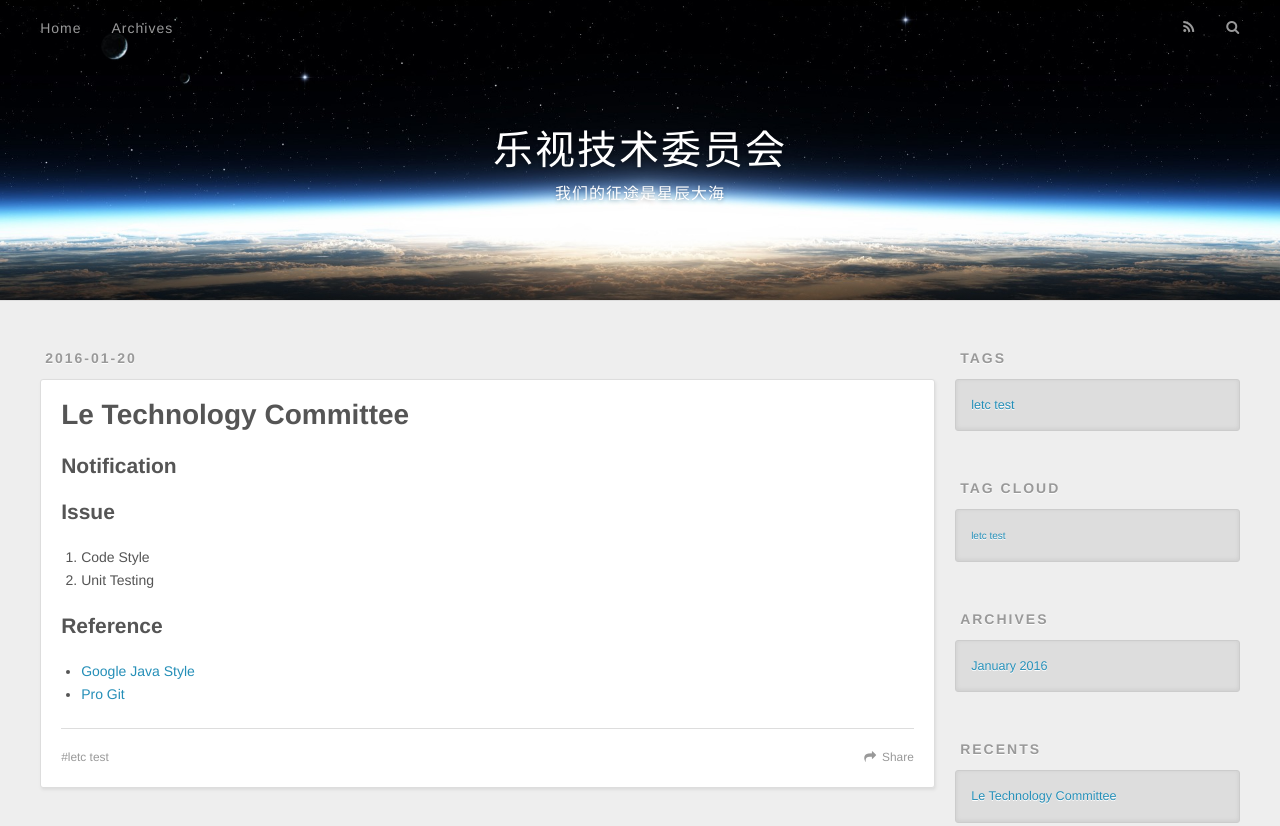
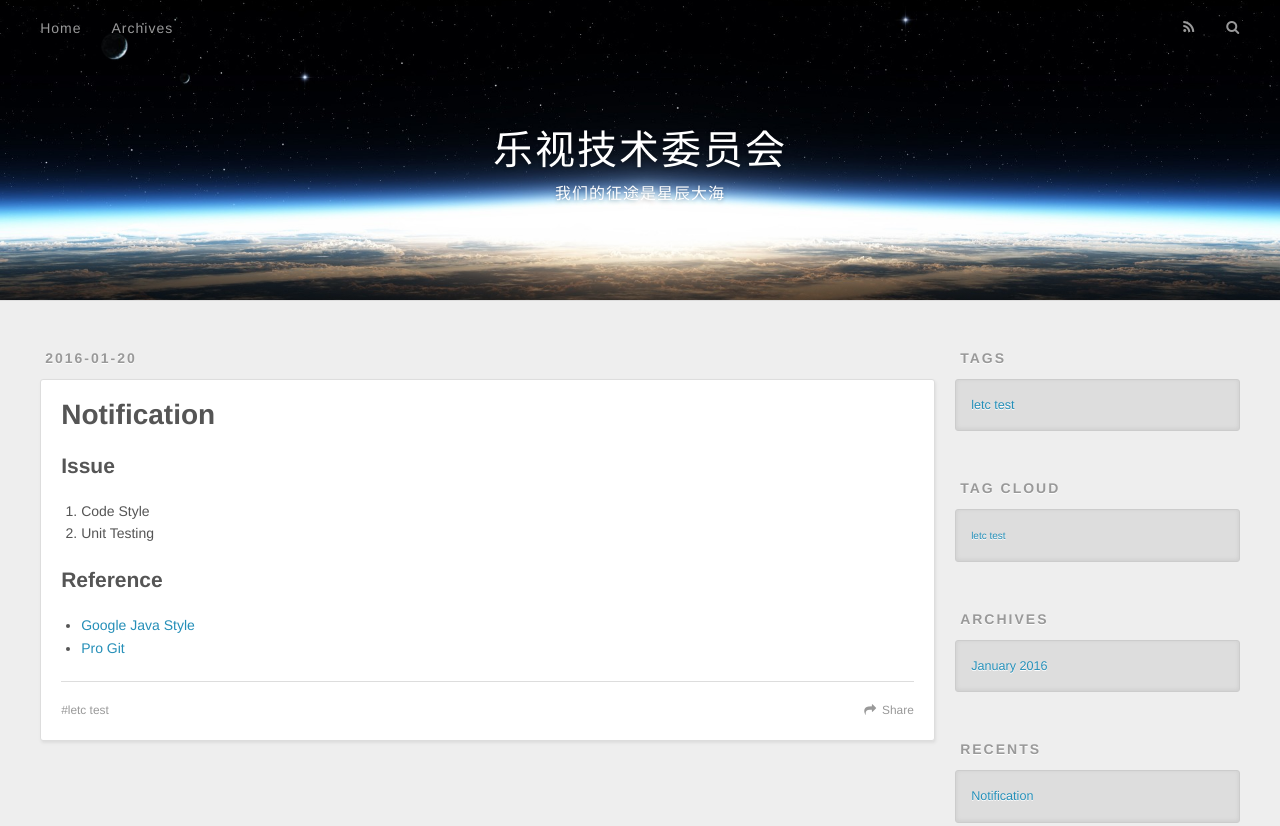
Before and after one commit to hankunpeng/letc.github.io, a plain HTML site: page 2016/01/20/Le-Technology-Committee/index.html in a window 1280 px wide. Shown: the top 826 px of the page. Drawn offline with nearby package versions, Linux system fonts and the light colour scheme.

Commit message:
Site updated: 2016-01-20 14:36:35

```diff
--- a/2016/01/20/Le-Technology-Committee/index.html
+++ b/2016/01/20/Le-Technology-Committee/index.html
@@ -3,17 +3,17 @@
 <head>
   <meta charset="utf-8">
 
-  <title>Le Technology Committee | 乐视技术委员会</title>
+  <title>Notification | 乐视技术委员会</title>
   <meta name="viewport" content="width=device-width, initial-scale=1, maximum-scale=1">
   <meta name="description" content="我们的征途是星辰大海">
 <meta property="og:type" content="article">
-<meta property="og:title" content="Le Technology Committee">
+<meta property="og:title" content="Notification">
 <meta property="og:url" content="http://yoursite.com/2016/01/20/Le-Technology-Committee/index.html">
 <meta property="og:site_name" content="乐视技术委员会">
 <meta property="og:description" content="我们的征途是星辰大海">
-<meta property="og:updated_time" content="2016-01-20T06:35:37.000Z">
+<meta property="og:updated_time" content="2016-01-20T06:36:29.000Z">
 <meta name="twitter:card" content="summary">
-<meta name="twitter:title" content="Le Technology Committee">
+<meta name="twitter:title" content="Notification">
 <meta name="twitter:description" content="我们的征途是星辰大海">
 
     <link rel="alternate" href="/atom.xml" title="乐视技术委员会" type="application/atom+xml">
@@ -79,7 +79,7 @@
 
 
     <h1 class="article-title" itemprop="name">
-      Le Technology Committee
+      Notification
     </h1>
 
 
@@ -87,7 +87,7 @@
 
     <div class="article-entry" itemprop="articleBody">
 
-        <h2 id="Notification"><a href="#Notification" class="headerlink" title="Notification"></a>Notification</h2><h2 id="Issue"><a href="#Issue" class="headerlink" title="Issue"></a>Issue</h2><ol>
+        <h2 id="Issue"><a href="#Issue" class="headerlink" title="Issue"></a>Issue</h2><ol>
 <li>Code Style</li>
 <li>Unit Testing</li>
 </ol>
@@ -154,7 +154,7 @@
       <ul>
 
           <li>
-            <a href="/2016/01/20/Le-Technology-Committee/">Le Technology Committee</a>
+            <a href="/2016/01/20/Le-Technology-Committee/">Notification</a>
           </li>
 
       </ul>
```
Also changed, not shown: archives/2016/01/index.html (+2 -2 lines), archives/2016/index.html (+2 -2 lines), archives/index.html (+2 -2 lines), index.html (+3 -3 lines), tags/letc-test/index.html (+2 -2 lines).
